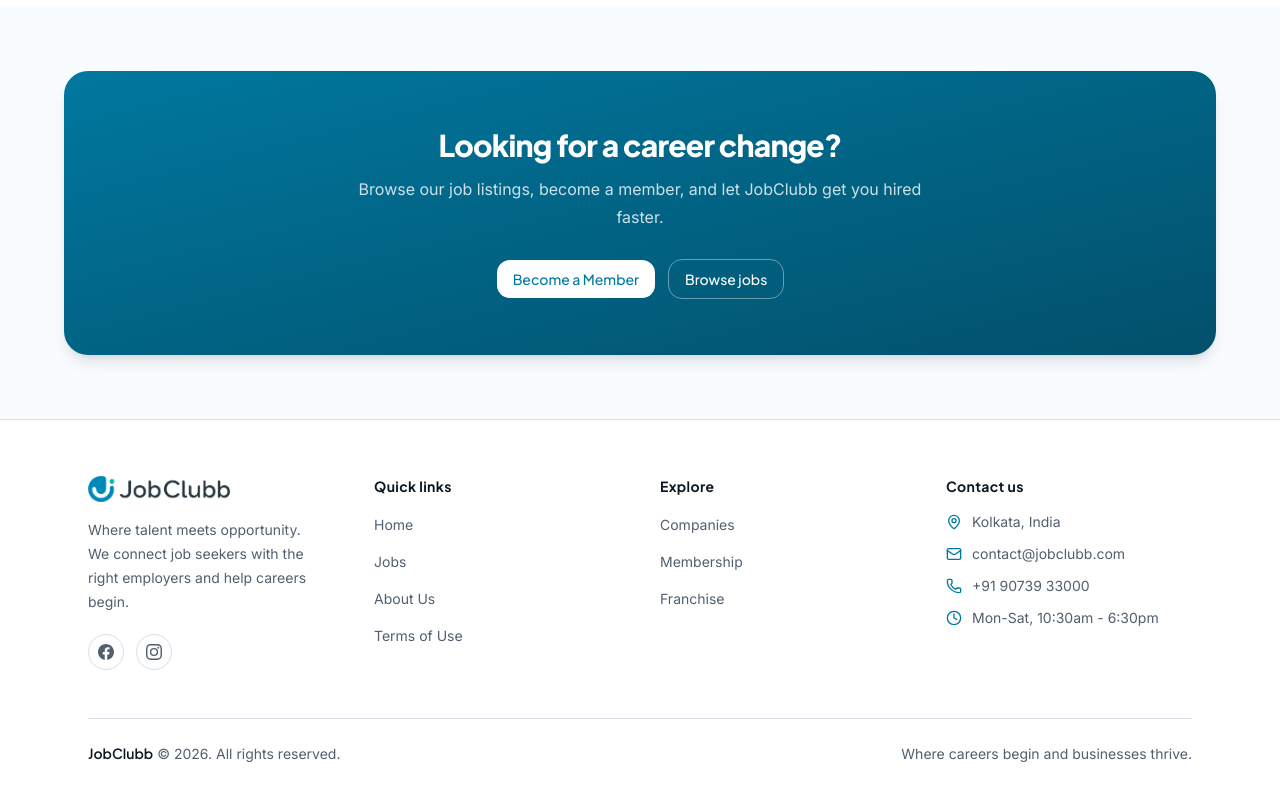
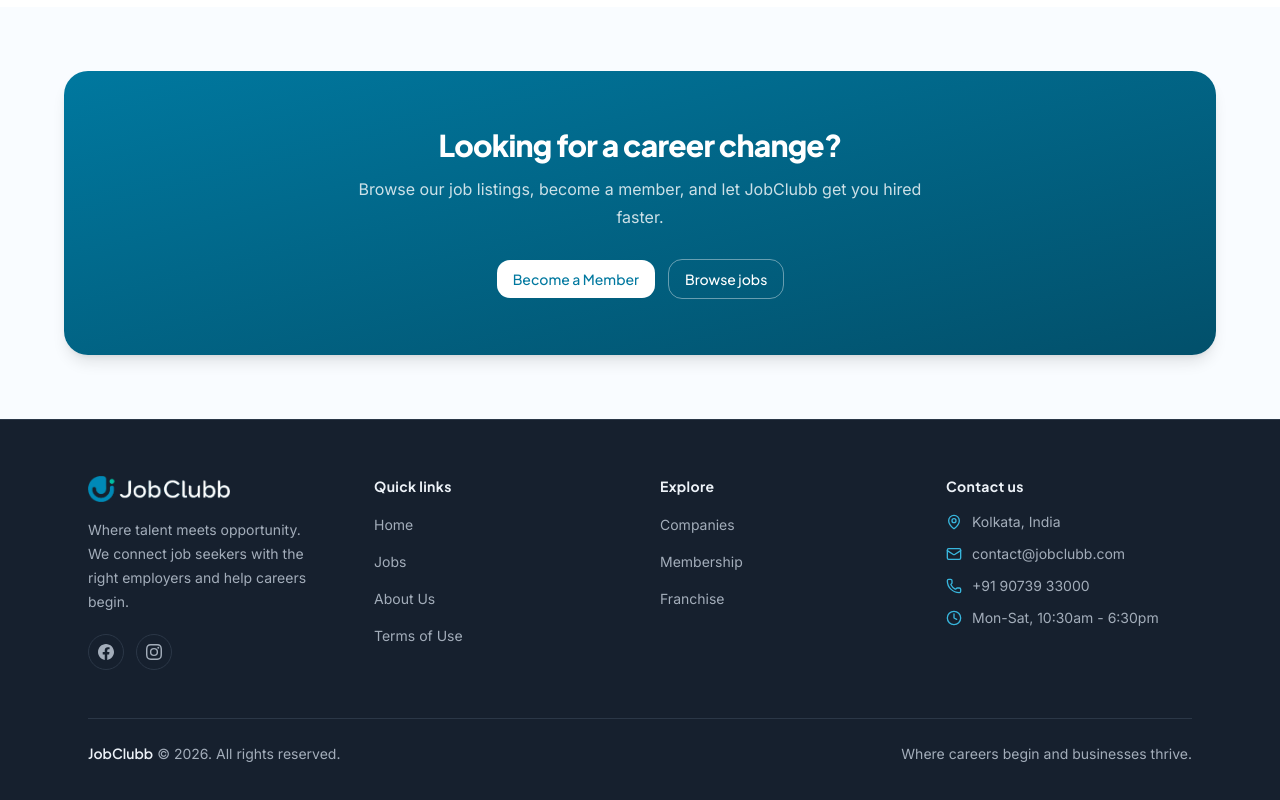
Before and after one commit to iim-marketers/jobclubb, a Next.js app: page / in a window 1280 px wide. Shown: the part 4888-5688 px from the top of the page. Built offline with nearby package versions, Linux system fonts and the light colour scheme.

Commit message:
site footer color updated

```diff
--- a/src/app/globals.css
+++ b/src/app/globals.css
@@ -116,6 +116,15 @@
   }
 }
 
+.footer-surface {
+  --card: #16202e;
+  --foreground: #edf2f8;
+  --card-foreground: #edf2f8;
+  --muted-foreground: #a3adba;
+  --border: #2b3747;
+  --brand: #38b6dd;
+}
+
 @keyframes jc-scroll {
   to {
     transform: translateX(-50%);
--- a/src/components/site-footer.tsx
+++ b/src/components/site-footer.tsx
@@ -19,35 +19,31 @@
 
 const CONTACT_ITEMS = [
   { icon: MapPin, text: "Kolkata, India", href: null },
-  { icon: Mail, text: "contact@jobclubb.com", href: "mailto:contact@jobclubb.com" },
+  {
+    icon: Mail,
+    text: "contact@jobclubb.com",
+    href: "mailto:contact@jobclubb.com",
+  },
   { icon: Phone, text: "+91 90739 33000", href: "tel:+919073933000" },
   { icon: Clock, text: "Mon-Sat, 10:30am - 6:30pm", href: null },
 ];
 
 export function SiteFooter() {
   return (
-    <footer className="border-t border-border bg-card">
+    <footer className="footer-surface border-t border-border bg-card">
       <div className="mx-auto max-w-6xl px-4 py-14 sm:px-6">
         <div className="grid gap-10 md:grid-cols-2 lg:grid-cols-4">
           <div className="lg:pr-6">
             <Image
-              src="/brand/jobclubb-logo.png"
+              src="/brand/jobclubb-logo-dark.png"
               alt="JobClubb"
               width={142}
               height={26}
-              className="object-contain dark:hidden"
-            />
-            <Image
-              src="/brand/jobclubb-logo-dark.png"
-              alt=""
-              aria-hidden
-              width={142}
-              height={26}
-              className="hidden object-contain dark:block"
+              className="object-contain"
             />
             <p className="mt-4 text-sm leading-6 text-muted-foreground">
-              Where talent meets opportunity. We connect job seekers with the right
-              employers and help careers begin.
+              Where talent meets opportunity. We connect job seekers with the
+              right employers and help careers begin.
             </p>
             <div className="mt-5 flex items-center gap-3">
               <Link
@@ -76,10 +72,16 @@
             </h3>
             <ul className="mt-4 space-y-3">
               {CONTACT_ITEMS.map(({ icon: Icon, text, href }) => (
-                <li key={text} className="flex items-start gap-2.5 text-sm text-muted-foreground">
+                <li
+                  key={text}
+                  className="flex items-start gap-2.5 text-sm text-muted-foreground"
+                >
                   <Icon className="mt-0.5 size-4 flex-none text-brand" />
                   {href ? (
-                    <Link href={href} className="-my-1 inline-block py-1 transition-colors hover:text-brand">
+                    <Link
+                      href={href}
+                      className="-my-1 inline-block py-1 transition-colors hover:text-brand"
+                    >
                       {text}
                     </Link>
                   ) : (
@@ -93,8 +95,10 @@
 
         <div className="mt-12 flex flex-col gap-2 border-t border-border pt-6 text-sm text-muted-foreground sm:flex-row sm:items-center sm:justify-between">
           <p>
-            <span className="font-head font-semibold text-foreground">JobClubb</span> ©{" "}
-            {new Date().getFullYear()}. All rights reserved.
+            <span className="font-head font-semibold text-foreground">
+              JobClubb
+            </span>{" "}
+            © {new Date().getFullYear()}. All rights reserved.
           </p>
           <p>Where careers begin and businesses thrive.</p>
         </div>
@@ -112,7 +116,9 @@
 }) {
   return (
     <div>
-      <h3 className="font-head text-sm font-bold tracking-wide text-foreground">{title}</h3>
+      <h3 className="font-head text-sm font-bold tracking-wide text-foreground">
+        {title}
+      </h3>
       <ul className="mt-4 space-y-3">
         {links.map((link) => (
           <li key={link.href}>
```
